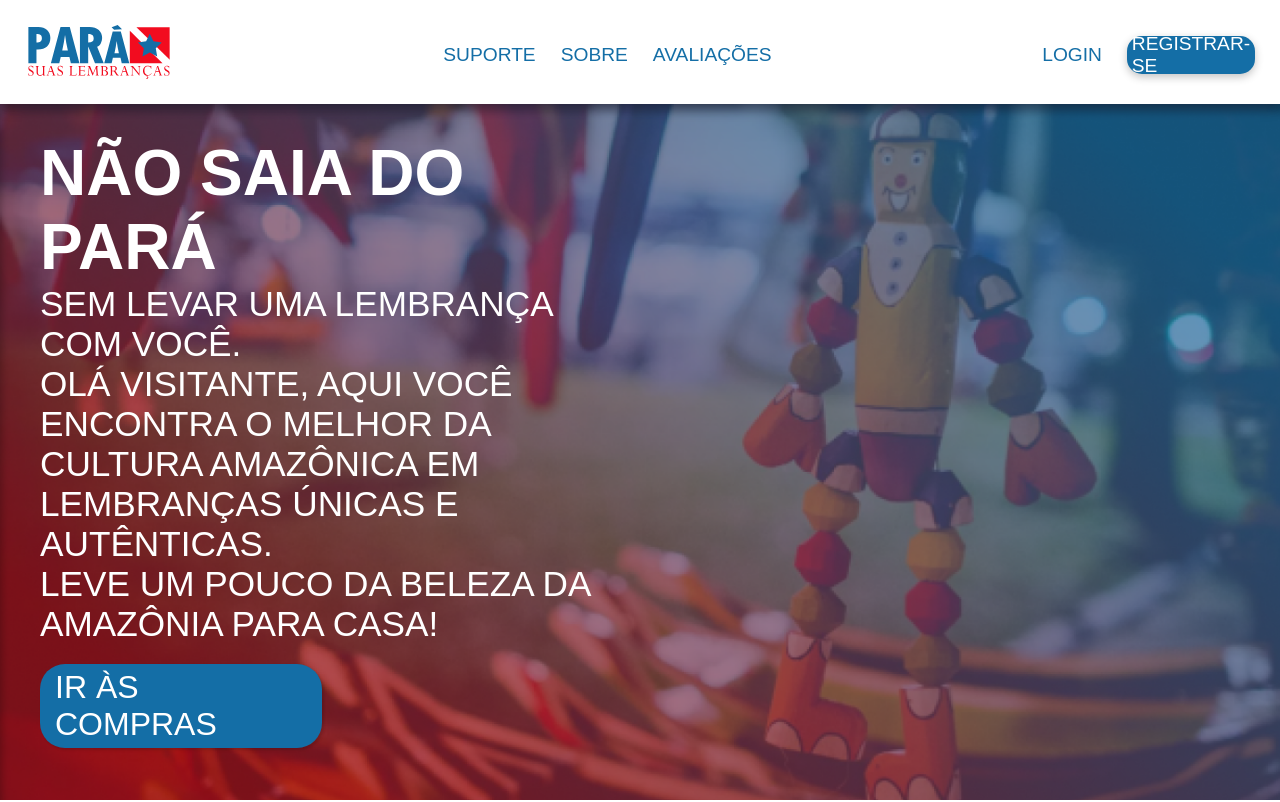
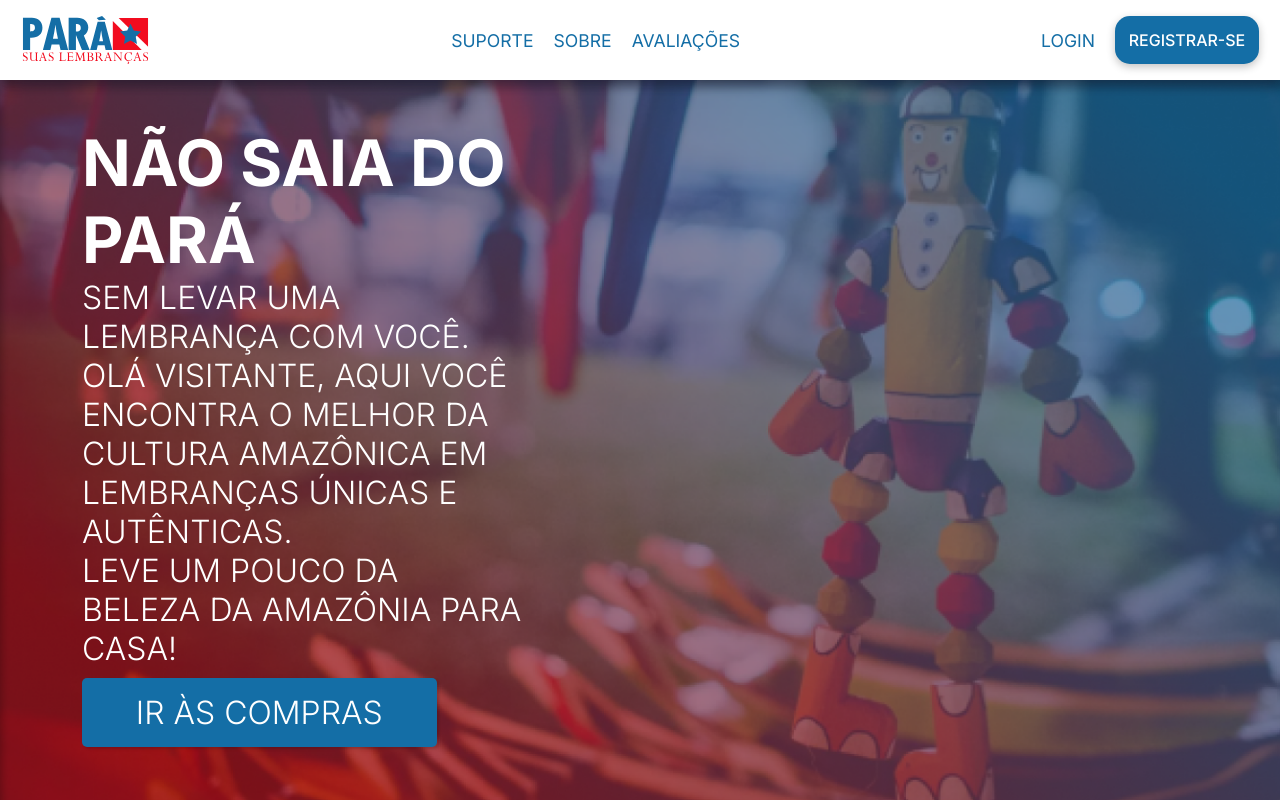
Before and after one commit to AlessandroDaCostaESilva/Par-Suas-Lembran-as, a plain HTML site: page index.html in a window 1280 px wide. Shown: the top 802 px of the page. Drawn offline with Linux system fonts and the light colour scheme; a web font is replaced by a local one.

Commit message:
Atualizações de responsividade

```diff
--- a/index.html
+++ b/index.html
@@ -9,8 +9,8 @@
     <link rel="stylesheet" href="./src/css/actions.css">
     <link rel="stylesheet" href="./src/css/productAndCards.css">
     <link rel="preconnect" href="https://fonts.googleapis.com">
-    <link rel="preconnect" href="https://fonts.gstatic.com/" crossorigin>
-    <link href="https://fonts.googleapis.com/css2?family=Archivo+Black&family=Bebas+Neue&family=Protest+Strike&family=Viga&display=swap" rel="stylesheet">
+    <link rel="preconnect" href="https://fonts.gstatic.com" crossorigin>
+    <link href="https://fonts.googleapis.com/css2?family=Inter:ital,opsz,wght@0,14..32,100..900;1,14..32,100..900&family=Montserrat:ital,wght@0,100..900;1,100..900&display=swap" rel="stylesheet">
     <title>Pará suas lembranças</title>
 </head>
 <body>
@@ -212,7 +212,7 @@
                 <p>Fale conosco através da nossa página no linkedin</p>
             </div>
             <div class="contactCol">
-                <h5  class="contactI">INSTAGRAM</h5>
+                <h5 class="contactI">INSTAGRAM</h5>
                 <p>Fale conosco através do nosso instagram de usuário @ParaSuasLembrancas</p>
             </div>
         </div>
--- a/src/css/actions.css
+++ b/src/css/actions.css
@@ -4,7 +4,7 @@
     width: 110%;
     height: 20%;
     background-color: #146EA6;
-    bottom: -20%;
+    bottom: -40%;
     left: -40%;
     opacity: 0;
     transition: ease 300ms;
--- a/src/css/global.css
+++ b/src/css/global.css
@@ -5,8 +5,7 @@
     box-sizing: border-box;
     text-decoration: none;
     list-style: none;
-    font-family: "Viga", sans-serif;
-    font-weight: 500;
+    font-family: "Inter", serif;
     outline: none;
     background: none;
     border: none;
--- a/src/css/header.css
+++ b/src/css/header.css
@@ -1,7 +1,7 @@
 .headerMain{
     width: 100%;
-    height: 13vh;
-    padding: 25px;
+    height: 10vh;
+    padding: 10px;
     display: flex;
     position: relative;
     box-shadow: rgba(50, 50, 93, 0.25) 0px 6px 12px -2px, rgba(0, 0, 0, 0.3) 0px 3px 7px -3px;
@@ -9,7 +9,7 @@
 
 .logo{
     width: 12%;
-    height: 100%;
+    height: 80%;
 }
 
 .logo img{
@@ -27,29 +27,31 @@
 
 .listaNav{
     display: flex;
+    gap: 20px;
     justify-content: center;
     align-items: center;
-    gap: 25px;
     height: 100%;
-    padding: 6.5px 0 0 0;
+    min-width: 15rem;
 }
 
 .textNav{
+    font-weight: 400;
     color: #146EA6;
-    font-size: clamp(10px, 1.2rem, 60px);
+    font-size: clamp(10px, 1.1rem, 60px);
     position: relative;
     cursor: pointer;
 }
 
 .registerNav{
     padding: 10px;
-    font-size: clamp(10px, 1.2rem, 60px);
     border-radius: 15px;
+    font-weight: 500;
     background-color: #146EA6;
+    font-size: clamp(10px, 1rem, 60px);
     display: flex;
     justify-content: center;
     align-items: center;
-    width: 10vw;
+    width: 60%;
     height: 80%;
     box-shadow: rgba(0, 0, 0, 0.24) 0px 3px 8px;
     transition: ease 500ms;
--- a/src/css/home.css
+++ b/src/css/home.css
@@ -1,23 +1,24 @@
 .exibicaoPrincipal{
-    padding: 40px;
+    padding: 60px;
     background: url(../img/background.png) no-repeat;
     /*https://expedicaopara.com.br/wp-content/uploads/2016/05/miriti-12-300x199.jpg*/
     background-size: cover;
-    height: 87vh;
+    height: 90vh;
     display: flex;
     align-items: center;
 }
 
 .apresentacaoEsquerda{
+    padding: 22px;
     display: flex;
     justify-content: center;
     flex-direction: column;
-    width: 47%;
-    height: 70vh;
+    width: 42%;
+    height: 100%;
 }
 
 .textInfo{
-    font-size: clamp(30px, 2.2rem, 100px);
+    font-size: 2rem;
     color: #fff;
     font-weight: 300;
 }
@@ -28,16 +29,16 @@
 }
 
 .btnScroll{
-    margin: 20px 0;
+    margin: 10px 0;
     background-color: #146EA6;
     display: flex;
-    width: 50%;
+    width: 80%;
     height: 15%;
     padding: 15px;
     align-items: center;
     font-size: 2rem;
     justify-content: center;
-    border-radius: 25px;
+    border-radius: 5px;
     box-shadow: rgba(0, 0, 0, 0.15) 1.95px 1.95px 2.6px;
     cursor: pointer;
     transition: ease 500ms;
--- a/src/css/productAndCards.css
+++ b/src/css/productAndCards.css
@@ -157,25 +157,29 @@
 }
 
 .meiosContato{
+    height: 25vh;
+    width: 100%;
     padding: 1%;
     color: #4C4C4C;
     display: flex;
-    align-items: end;
     gap: 15px;
 }
 
 .textoSuporte{
     display: inline-block;
     height: 100%;
-    width: 40%;
+    width: 20%;
     padding: 10px;
-    font-size: 1.2rem;
+    font-size: 1.5rem;
 }
 
 .contactCol{
+    height: 100%;
+    width: 20%;
     display: flex;
+    justify-content: center;
     flex-direction: column;
-    padding: 25px;
+    gap: 15px;
 }
 
 .contactZ{
```
